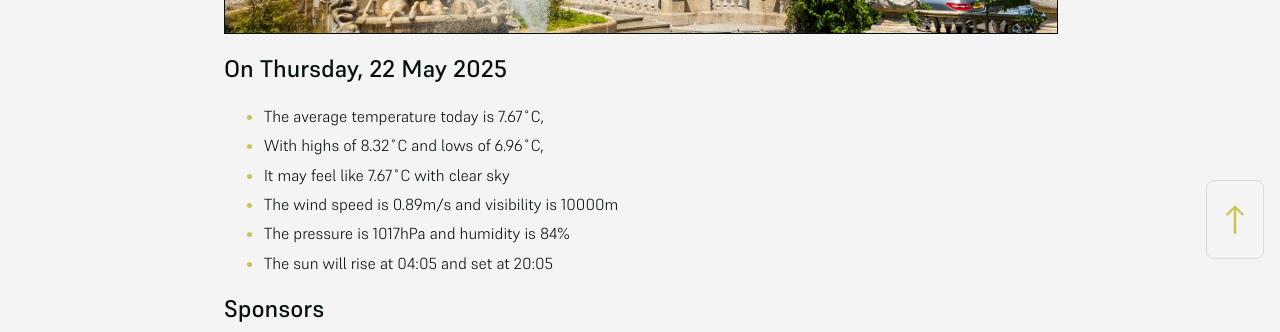
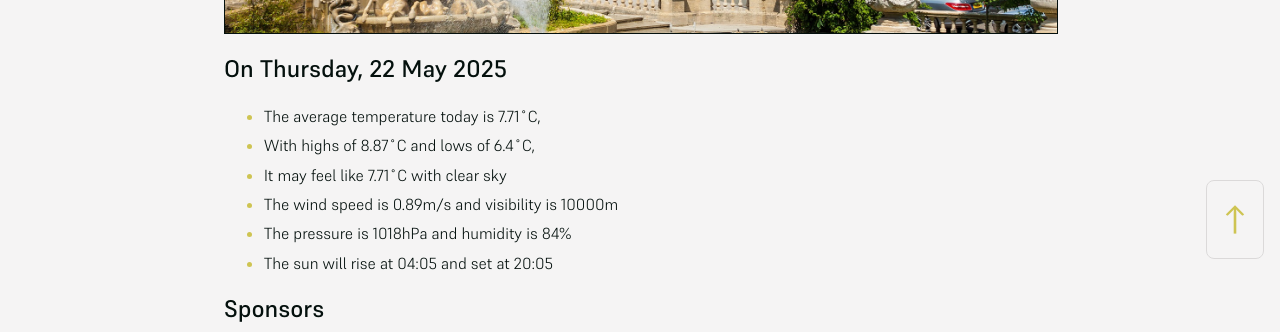
Before and after one commit to mat-0/cheltenham-open-data, a Jekyll site: the page built from index.md, in a window 1280 px wide. Shown: the part 625-957 px from the top of the page. Built offline with Jekyll 4.4.1, drawn with Linux system fonts in a browser that asks for light colours.

Commit message:
Updated 2025-05-22 04:00:45

```diff
--- a/index.md
+++ b/index.md
@@ -10,11 +10,11 @@ seo: Menu
 <!-- weather_marker starts -->
 ## On Thursday, 22 May 2025
 
-- The average temperature today is 7.67˚C,
-- With highs of 8.32˚C and lows of 6.96˚C,
-- It may feel like 7.67˚C with clear sky
+- The average temperature today is 7.71˚C,
+- With highs of 8.87˚C and lows of 6.4˚C,
+- It may feel like 7.71˚C with clear sky
 - The wind speed is 0.89m/s and visibility is 10000m
-- The pressure is 1017hPa and humidity is 84%
+- The pressure is 1018hPa and humidity is 84%
 - The sun will rise at 04:05 and set at 20:05
 
 <!-- weather_marker ends -->
```
Also changed, not shown: _data/flood.json (+5 -27 lines), _pages/news.md (+4 -4 lines).
